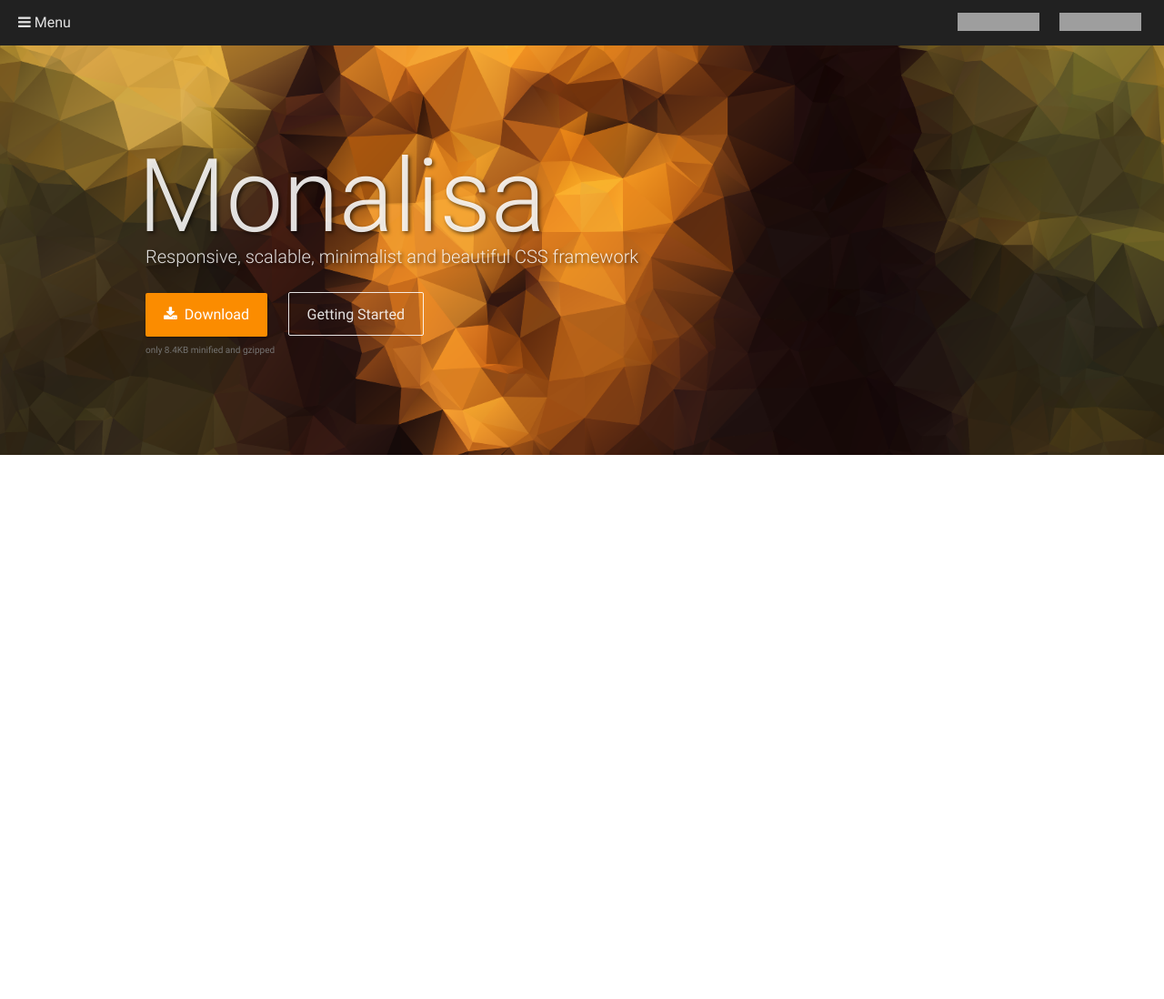
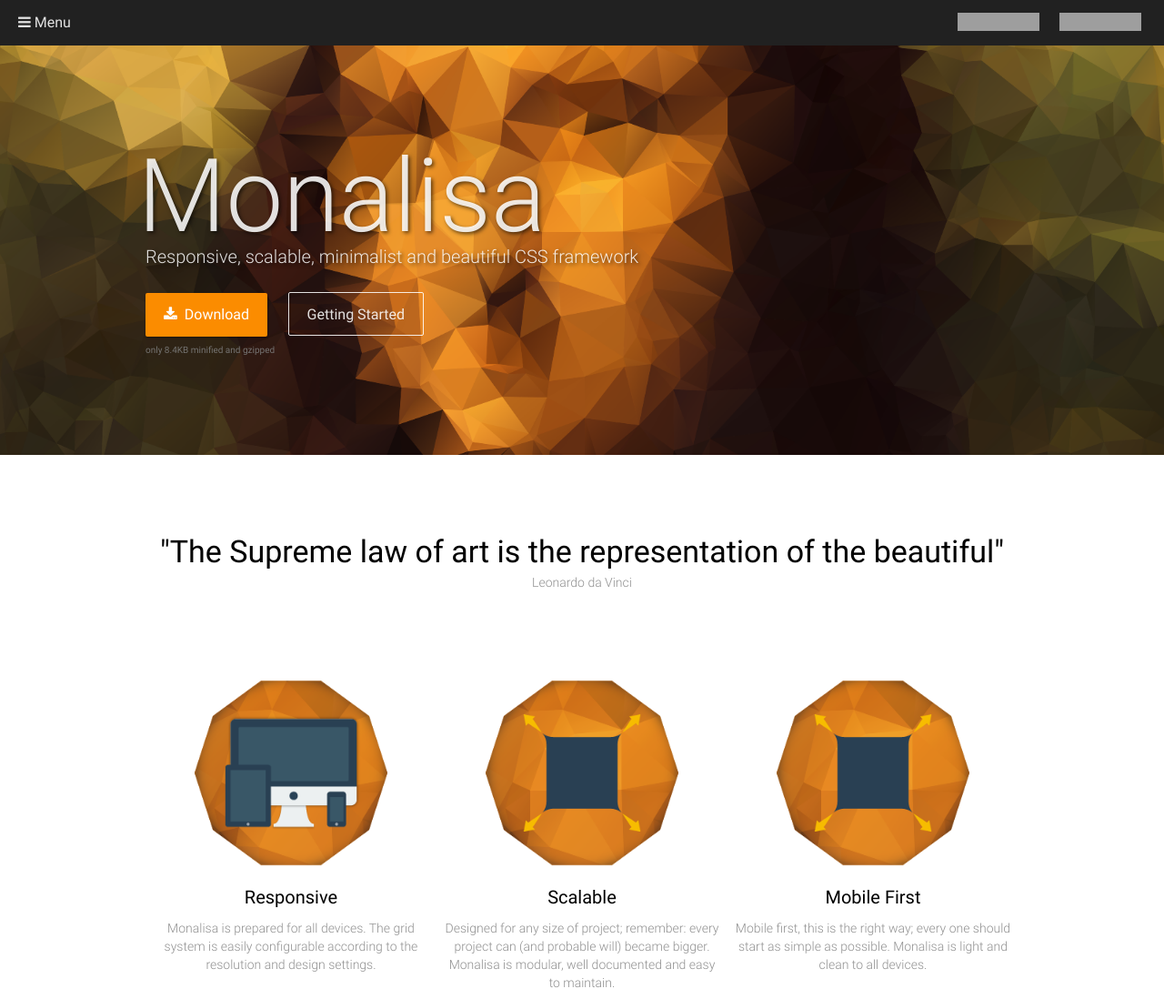
Before and after one commit to jusbrasil/monalisa, a Jekyll site: the page built from docs/index.html, in a window 1280 px wide. Shown: the whole page at 91% size. Built offline with Jekyll 4.4.1, drawn with Linux system fonts in a browser that asks for light colours; before the commit the page ends 900 px from its top, so only the background shows below that; grey boxes are pictures that could not be loaded.

Commit message:
Adding features section to index.html

```diff
--- a/docs/_layouts/default.html
+++ b/docs/_layouts/default.html
@@ -1,16 +1,11 @@
 <!DOCTYPE html>
 <html lang="en">
   <head>
-    <!-- Meta, title, CSS, favicons, etc. -->
     {% include header.html %}
   </head>
   <body class="bs-docs-home">
-    <!-- Docs master nav -->
     {% include nav/default.html %}
-
-    <!-- Page content of course! -->
     {{ content }}
-
     {% include footer.html %}
   </body>
 </html>
--- a/docs/dist/css/app/monalisa.css
+++ b/docs/dist/css/app/monalisa.css
@@ -99,4 +99,33 @@ html, body {
   text-align: right;
 }
 
+.monalisaFeatures {
+  text-align: center;
+}
+
+.monalisaFeatures-quote {
+  margin: 8em 0;
+}
+
+.monalisaFeatures-quote-author {
+  margin-top: -0.5em;
+  color: rgba(128, 128, 128, 0.87);
+  font-weight: 100;
+}
+
+.monalisaFeatures-item-img {
+  width: 70%;
+  min-width: 190px;
+}
+
+.monalisaFeatures-item-title {
+  margin: 0.9em 0 0.7em;
+}
+
+.monalisaFeatures-item-desc {
+  color: rgba(128, 128, 128, 0.87);
+  line-height: 2rem;
+  font-weight: 100;
+}
+
 /*# sourceMappingURL=monalisa.css.map */
--- a/docs/index.html
+++ b/docs/index.html
@@ -14,3 +14,27 @@ title: Monaliza - Bootstrap for JusBrasil's apps
     </div>
   </section>
 </header>
+
+<section class="monalisaFeatures grid-container">
+  <div class="monalisaFeatures-quote">
+    <p class="typography-display4">"The Supreme law of art is the representation of the beautiful"</p>
+    <p class="monalisaFeatures-quote-author typography-body">Leonardo da Vinci</p>
+  </div>
+  <ul class="monalisaFeatures-list grid-row">
+    <li class="monalisaFeatures-item grid-col-4">
+      <img src="dist/resources/monalisa-feature1.png" class="monalisaFeatures-item-img">
+      <h2 class="monalisaFeatures-item-title typography-title">Responsive</h2>
+      <p class="monalisaFeatures-item-desc typography-body">Monalisa is prepared for all devices. The grid system is easily configurable according to the resolution and design settings.</p>
+    </li>
+    <li class="monalisaFeatures-item grid-col-4">
+      <img src="dist/resources/monalisa-feature2.png" class="monalisaFeatures-item-img">
+      <h2 class="monalisaFeatures-item-title typography-title">Scalable</h2>
+      <p class="monalisaFeatures-item-desc typography-body">Designed for any size of project; remember: every project can (and probable will) became bigger. Monalisa is modular, well documented and easy to maintain.</p>
+    </li>
+    <li class="monalisaFeatures-item grid-col-4">
+      <img src="dist/resources/monalisa-feature2.png" class="monalisaFeatures-item-img">
+      <h2 class="monalisaFeatures-item-title typography-title">Mobile First</h2>
+      <p class="monalisaFeatures-item-desc typography-body">Mobile first, this is the right way; every one should start as simple as possible. Monalisa is light and clean to all devices.</p>
+    </li>
+  </ul>
+</section>
```
Also changed, not shown: scss/app/monalisa.scss (+25 -0 lines), docs/dist/resources/monalisa-feature1.png (added), docs/dist/resources/monalisa-feature2.png (added), docs/dist/resources/monalisa-feature3.png (added).
